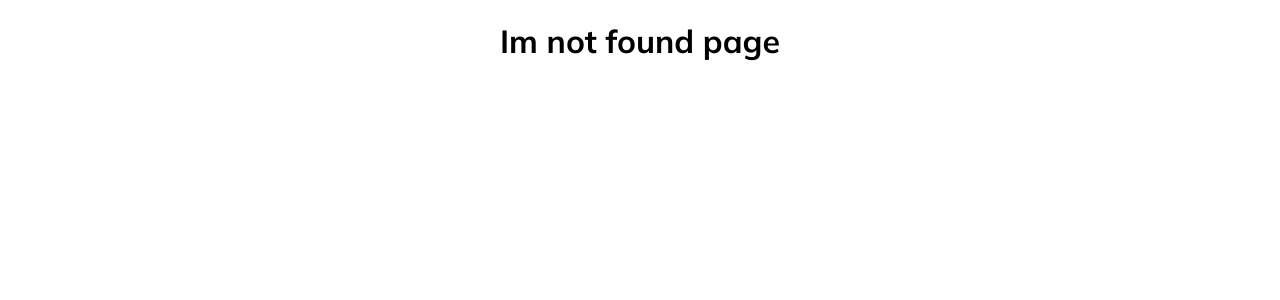
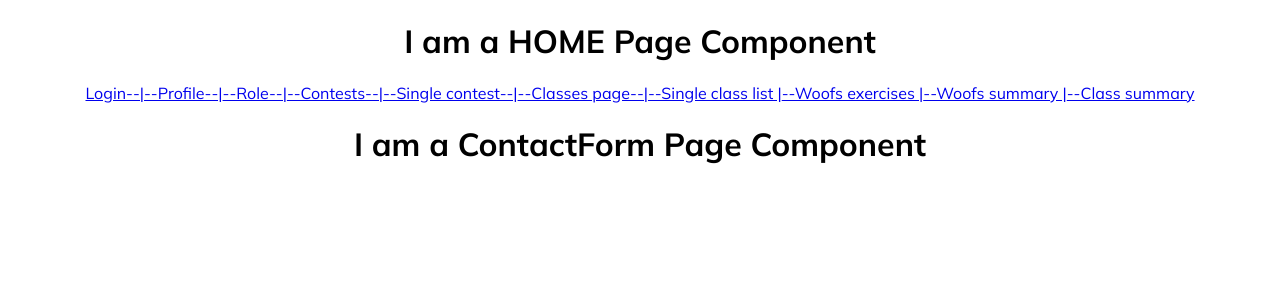
Before and after one commit to CC2021-WBL/GOOD-BOI-Application, a React (Create React App) app: page /contactForm in a window 1280 px wide. Before the commit this address had no page. Shown: the top 300 px of the page. Built offline with nearby package versions, Linux system fonts and the light colour scheme.

Commit message:
-Added COntact Form component, import and route in App.js

```diff
--- a/src/App.js
+++ b/src/App.js
@@ -14,12 +14,14 @@ import LeaderboardPage from './Pages/LeaderboardPage/LeaderboardPage';
 import RolePage from './Pages/RolePage/RolePage';
 import UnregisteredPage from './Pages/UnregisteredPage/UnregisteredPage';
 import ProfilePage from './Pages/ProfilePage/ProfilePage';
+import ContactFormPage from './Pages/ContactForm/ContactForm';
 
 function App() {
   return (
     <div className="App">
       <Routes>
         <Route path="/" element={<HomePage />}>
+          <Route path="contactForm" element={<ContactFormPage />}></Route>
           <Route path="profile" element={<ProfilePage />} />
           <Route path="unRegistered" element={<UnregisteredPage />} />
           <Route path="register" element={<RegistrationPage />} />
--- /dev/null
+++ b/src/Pages/ContactForm/ContactForm.js
@@ -0,0 +1,5 @@
+const ContactFormPage = () => {
+  return <h1>I am a ContactForm Page Component</h1>;
+};
+
+export default ContactFormPage;
```
